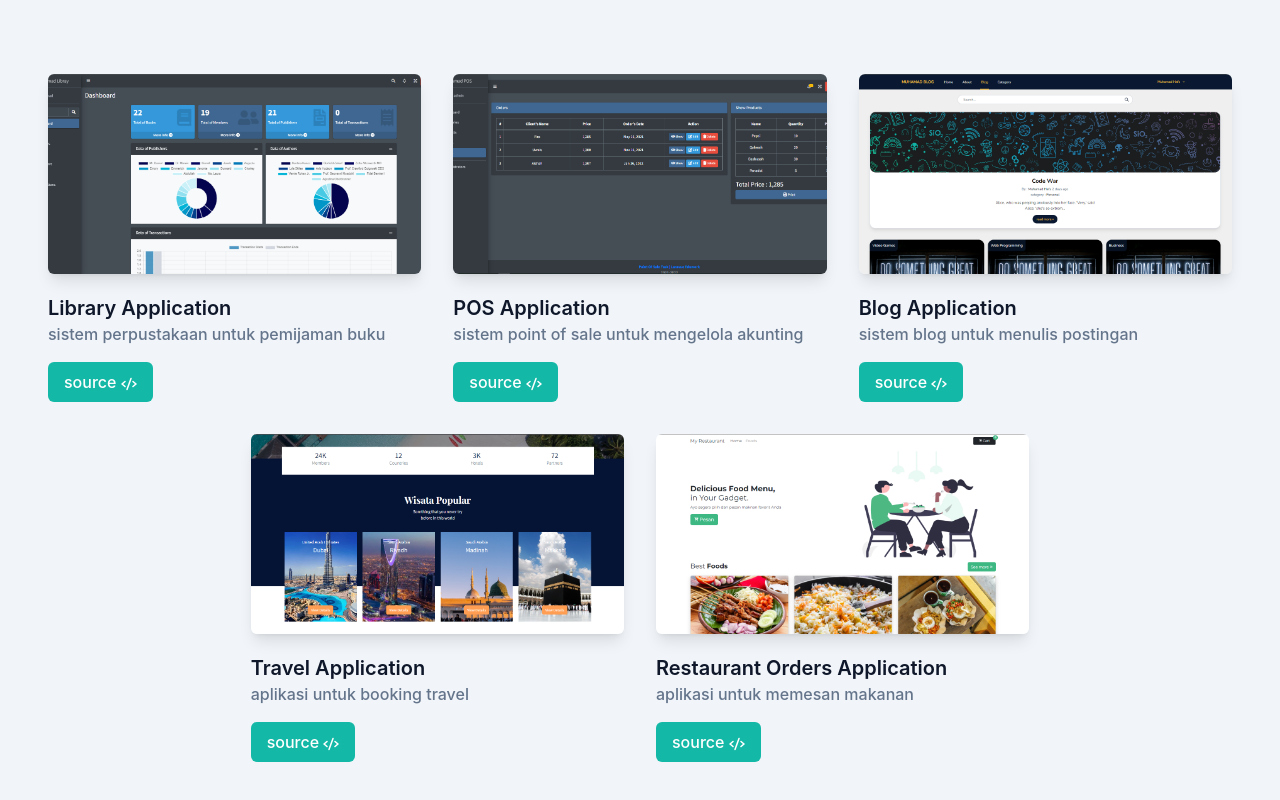
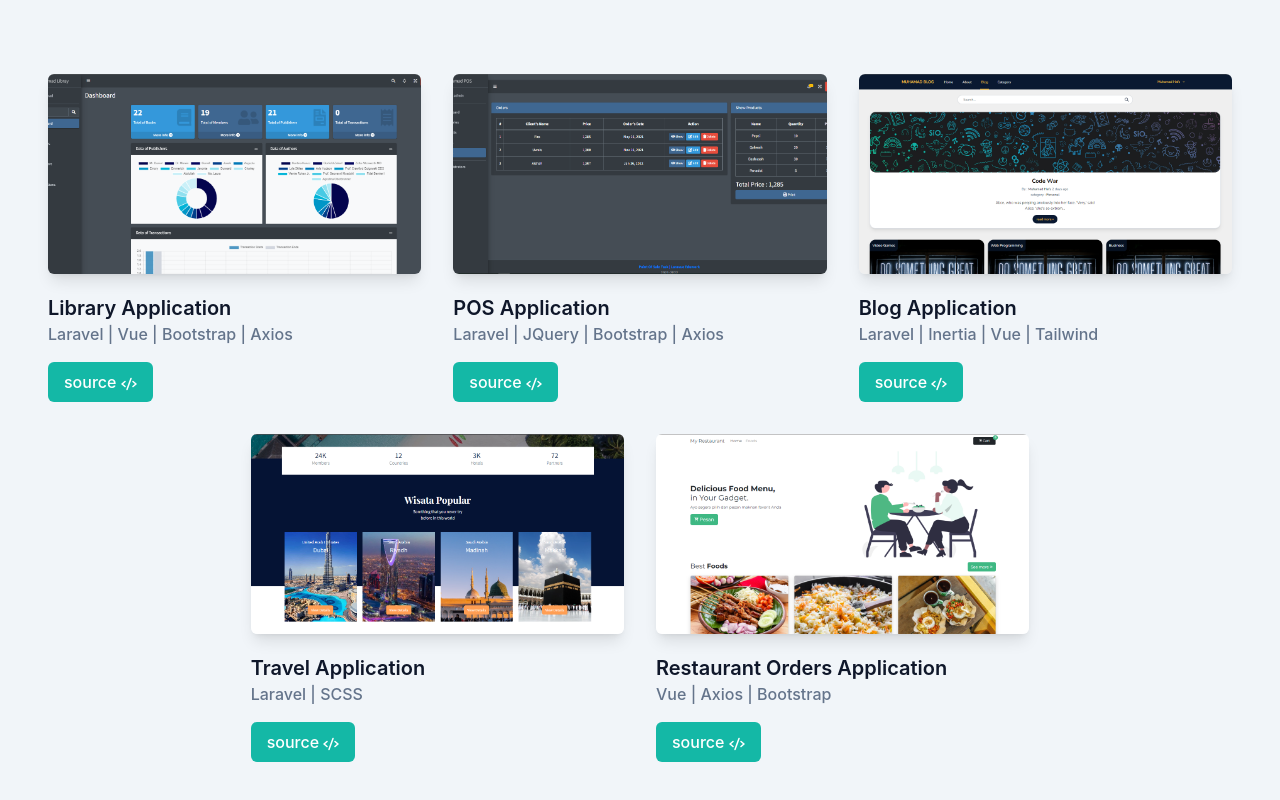
Before and after one commit to muhafs/muhamad-portfolio, a Vue app: page /portfolio in a window 1280 px wide. Shown: the part 286-1086 px from the top of the page. Built offline with nearby package versions, Linux system fonts and the light colour scheme.

Commit message:
features: updated hero social media section, portfolio project subtitle

```diff
--- a/src/components/home/Hero.vue
+++ b/src/components/home/Hero.vue
@@ -42,7 +42,7 @@
 
 				<div class="w-full px-4 lg:w-1/2">
 					<h3 class="mb-4 text-2xl font-semibold text-dark dark:text-white lg:pt-10 lg:text-3xl">Mari Berteman</h3>
-					<p class="secondary-desc mb-6 text-base lg:text-lg">silahkan follow saya di beberapa akun social media. (*makhluq introvert)</p>
+					<p class="secondary-desc mb-6 text-base lg:text-lg">silahkan follow saya di beberapa akun social media. (*introvert person)</p>
 
 					<div class="flex items-center gap-3">
 						<!-- LinkedIn -->
--- a/src/components/portfolio/Project.vue
+++ b/src/components/portfolio/Project.vue
@@ -40,31 +40,31 @@
 		{
 			image: Library,
 			title: 'Library Application',
-			desc: 'sistem perpustakaan untuk pemijaman buku',
+			desc: 'Laravel | Vue | Bootstrap | Axios',
 			source: 'https://github.com/muhamadhaspin/library-project',
 		},
 		{
 			image: POS,
 			title: 'POS Application',
-			desc: 'sistem point of sale untuk mengelola akunting',
+			desc: 'Laravel | JQuery | Bootstrap | Axios',
 			source: 'https://github.com/muhamadhaspin/point-of-sale',
 		},
 		{
 			image: Blog,
 			title: 'Blog Application',
-			desc: 'sistem blog untuk menulis postingan',
+			desc: 'Laravel | Inertia | Vue | Tailwind',
 			source: 'https://github.com/muhamadhaspin/blog_application',
 		},
 		{
 			image: Travel,
 			title: 'Travel Application',
-			desc: 'aplikasi untuk booking travel',
+			desc: 'Laravel | SCSS',
 			source: 'https://github.com/muhamadhaspin/hayyah',
 		},
 		{
 			image: Restaurant,
 			title: 'Restaurant Orders Application',
-			desc: 'aplikasi untuk memesan makanan',
+			desc: 'Vue | Axios | Bootstrap',
 			source: 'https://github.com/muhamadhaspin/vue3-restaurant',
 		},
 	]);
```
